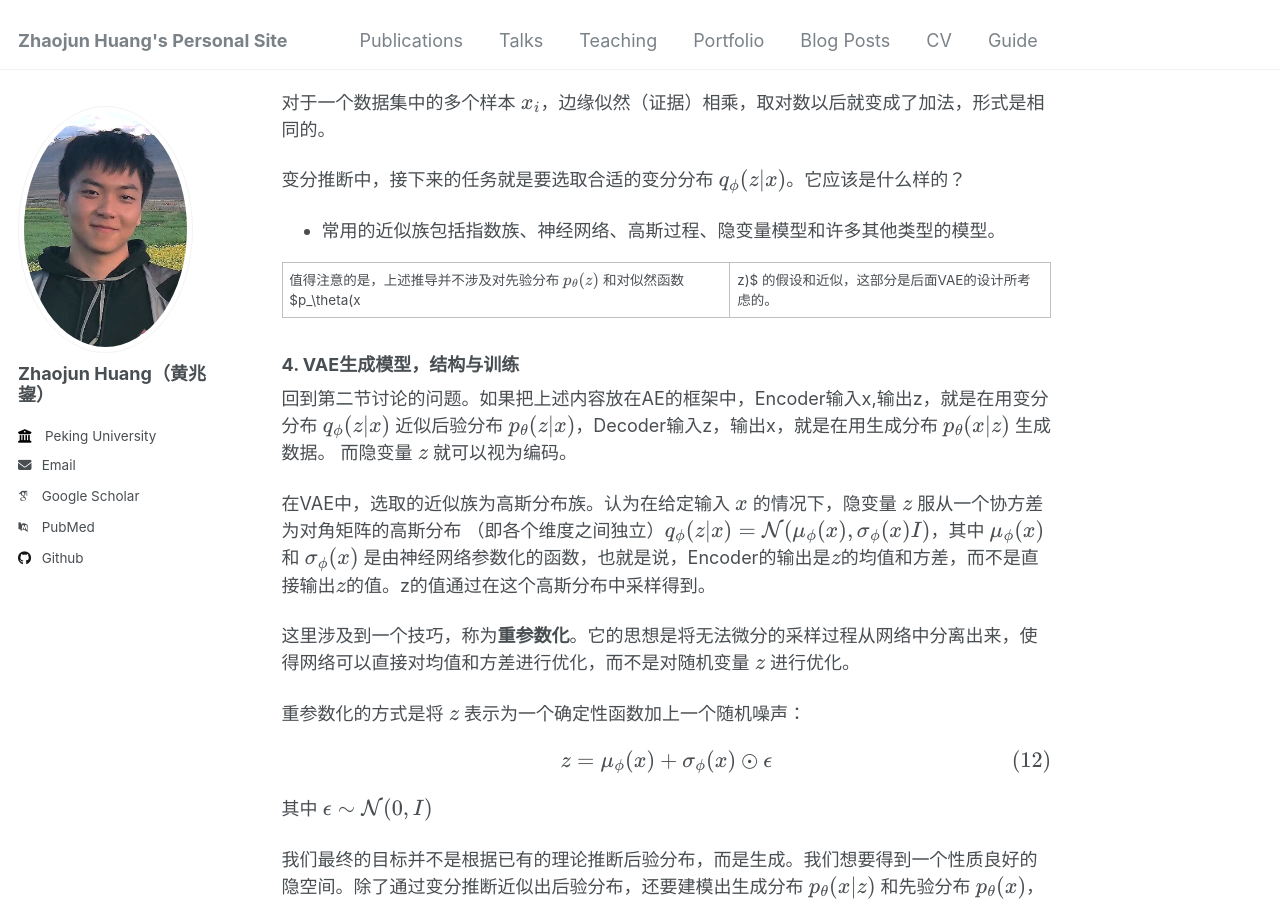
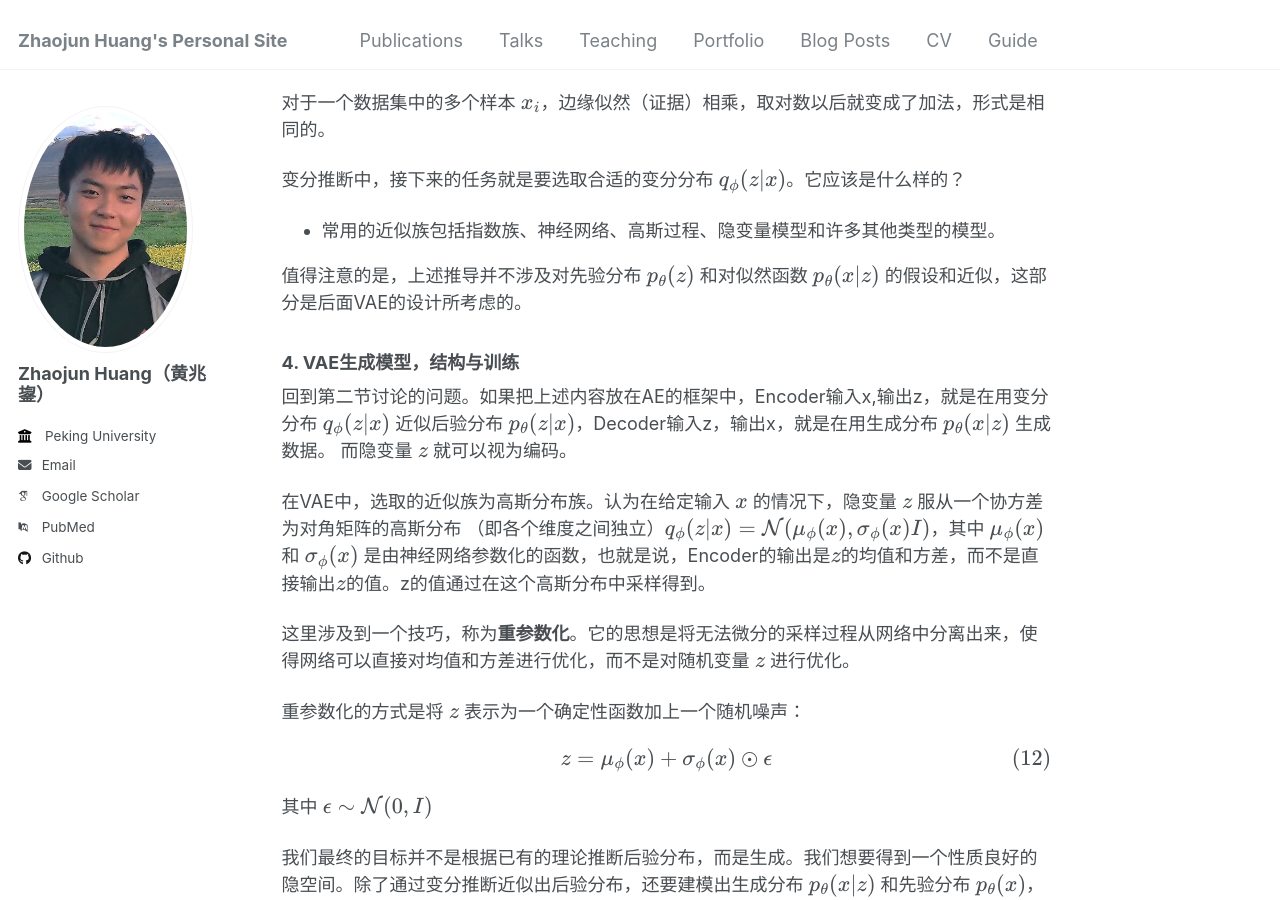
Before and after one commit to BAJimH/BAJimH.github.io, a Jekyll site: the page built from _posts/2025-07-20-VAE.md, in a window 1280 px wide and 900 px high, scrolled down 3455 px. Built offline with Jekyll 4.4.1, drawn with Linux system fonts in a browser that asks for light colours; some web fonts are replaced; formulas are drawn with MathJax 3.

Commit message:
Update 2025-07-20-VAE.md

```diff
--- a/_posts/2025-07-20-VAE.md
+++ b/_posts/2025-07-20-VAE.md
@@ -135,7 +135,7 @@ $$
 变分推断中，接下来的任务就是要选取合适的变分分布 $q_{\phi}(z\|x)$。它应该是什么样的？
 - 常用的近似族包括指数族、神经网络、高斯过程、隐变量模型和许多其他类型的模型。
 
-值得注意的是，上述推导并不涉及对先验分布 $p_\theta(z)$ 和对似然函数 $p_\theta(x|z)$ 的假设和近似，这部分是后面VAE的设计所考虑的。
+值得注意的是，上述推导并不涉及对先验分布 $p_\theta(z)$ 和对似然函数 $p_\theta(x\|z)$ 的假设和近似，这部分是后面VAE的设计所考虑的。
 
 ### 4. VAE生成模型，结构与训练
 
```
